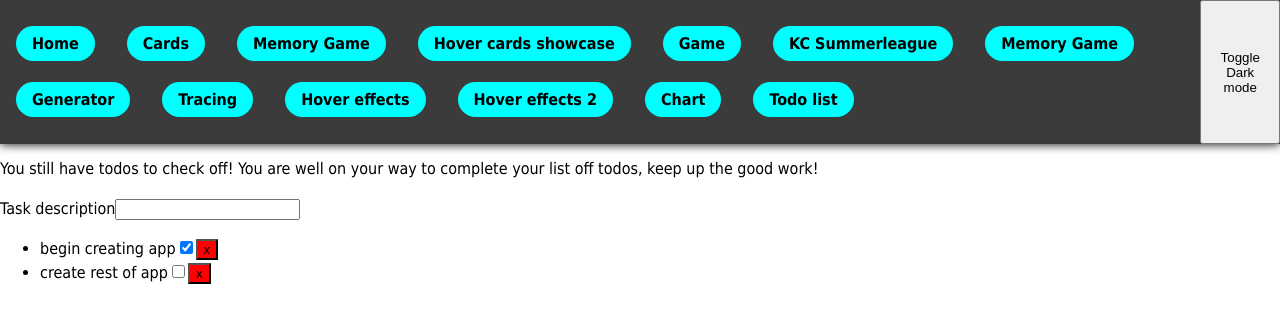
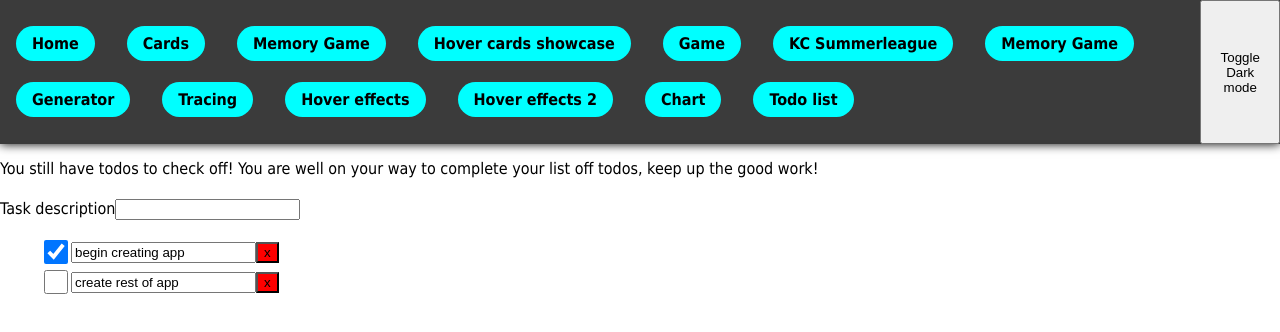
Before and after one commit to EmilNilssonDataDuctus/vite-app, a React (Vite) app: page /todo-list in a window 1280 px wide. Shown: the top 332 px of the page. Built offline with nearby package versions, Linux system fonts and the light colour scheme.

Commit message:
Add feature for editing todos

```diff
--- a/src/Pages/TodoPage/TodoComponent.tsx
+++ b/src/Pages/TodoPage/TodoComponent.tsx
@@ -1,9 +1,10 @@
-import React from "react";
+import React, { useState } from "react";
 import { TodoType } from "./TodoPage";
 
 type TodoComponentProps = TodoType & {
   updateTodoStatus: (id: TodoType["id"]) => void;
   deleteTodo: (id: TodoType["id"]) => void;
+  updateTodoTask: (id: TodoType["id"], task: TodoType["task"]) => void;
 };
 
 export const TodoComponent = ({
@@ -12,9 +13,20 @@ export const TodoComponent = ({
   completed,
   updateTodoStatus,
   deleteTodo,
+  updateTodoTask,
 }: TodoComponentProps) => {
-  const handleChange = () => {
+  const [taskValue, setTaskValue] = useState(task);
+
+  const handleToggleTodo = () => {
     updateTodoStatus(id);
+  };
+
+  const handleTaskChange = (e) => {
+    setTaskValue(e.target.value);
+  };
+
+  const handleTaskSubmitChange = () => {
+    updateTodoTask(id, taskValue);
   };
 
   const handleDelete = () => {
@@ -22,12 +34,29 @@ export const TodoComponent = ({
   };
 
   return (
-    <li>
-      <label style={{ userSelect: "none" }}>
-        {task}
-        <input type="checkbox" checked={completed} onChange={handleChange} />
-      </label>
-      <button style={{ background: "red" }} onClick={() => handleDelete()}>
+    <li
+      style={{
+        display: "grid",
+        gridTemplateColumns: "1fr 1fr 1fr",
+        alignItems: "center",
+        width: "200px",
+      }}
+    >
+      <input
+        type="checkbox"
+        checked={completed}
+        onChange={handleToggleTodo}
+        style={{ width: "24px", height: "24px" }}
+      />
+      <input
+        value={taskValue}
+        onChange={handleTaskChange}
+        onBlur={handleTaskSubmitChange}
+      />
+      <button
+        style={{ background: "red", justifySelf: "flex-end" }}
+        onClick={() => handleDelete()}
+      >
         x
       </button>
     </li>
--- a/src/Pages/TodoPage/TodoPage.tsx
+++ b/src/Pages/TodoPage/TodoPage.tsx
@@ -22,6 +22,14 @@ const todoReducer = (state, action) => {
       return state.map((todo) => {
         return todo.id === action.payload
           ? { ...todo, completed: !todo.completed }
+          : todo;
+      });
+    }
+
+    case "EDIT_TODO": {
+      return state.map((todo) => {
+        return todo.id === action.payload.id
+          ? { ...todo, task: action.payload.task }
           : todo;
       });
     }
@@ -59,6 +67,13 @@ export const TodoPage = () => {
     dispatch({
       type: "DELETE_TODO",
       payload: todoId,
+    });
+  };
+
+  const updateTodoTask = (id, task) => {
+    dispatch({
+      type: "EDIT_TODO",
+      payload: { id, task },
     });
   };
 
@@ -108,6 +123,7 @@ export const TodoPage = () => {
             {...todo}
             updateTodoStatus={updateTodoStatus}
             deleteTodo={deleteTodo}
+            updateTodoTask={updateTodoTask}
           />
         ))}
       </ul>
```
